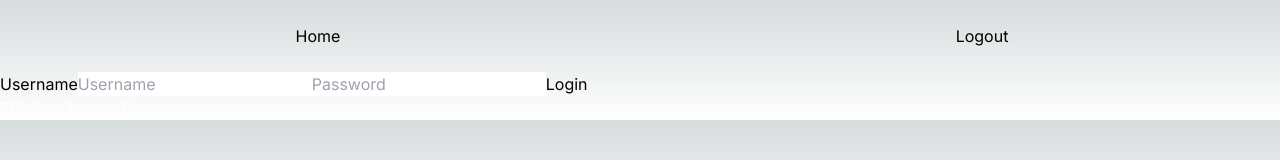
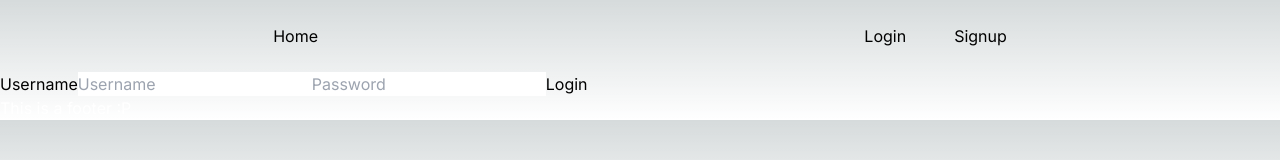
Before and after one commit to LucioFurnari/Blog-Client, a Next.js app: page /login in a window 1280 px wide. Shown: the top 160 px of the page. Built offline with nearby package versions, Linux system fonts and the light colour scheme.

Commit message:
Use Usercontext, remove useEffect

```diff
--- a/src/components/navbar.tsx
+++ b/src/components/navbar.tsx
@@ -1,23 +1,26 @@
 'use client'
 
 import Link from "next/link";
-import { useContext } from "react";
+import { useContext, useEffect } from "react";
 import { deleteToken } from "./actions";
 import { UserContext } from "@/app/context/UserContext";
 
 export default function Navbar () {
   const { user } = useContext(UserContext)
+
   return (
     <nav className=" flex justify-around">
       <Link className=" p-6 hover:text-cyan-300" href={"/"}>Home</Link>
       <div className="flex flex-row">
       {
-        user !== '' ?
+        user &&
         <>
         <p className="p-6">{user}</p>
         <button onClick={ async () => await deleteToken()}>Logout</button>
         </>
-        :
+      }
+      {
+        !user &&
         <>
         <Link className="p-6 hover:text-cyan-300"href={"/login"}>Login</Link>
         <Link className="p-6 hover:text-cyan-300" href={"/signup"}>Signup</Link>
```
